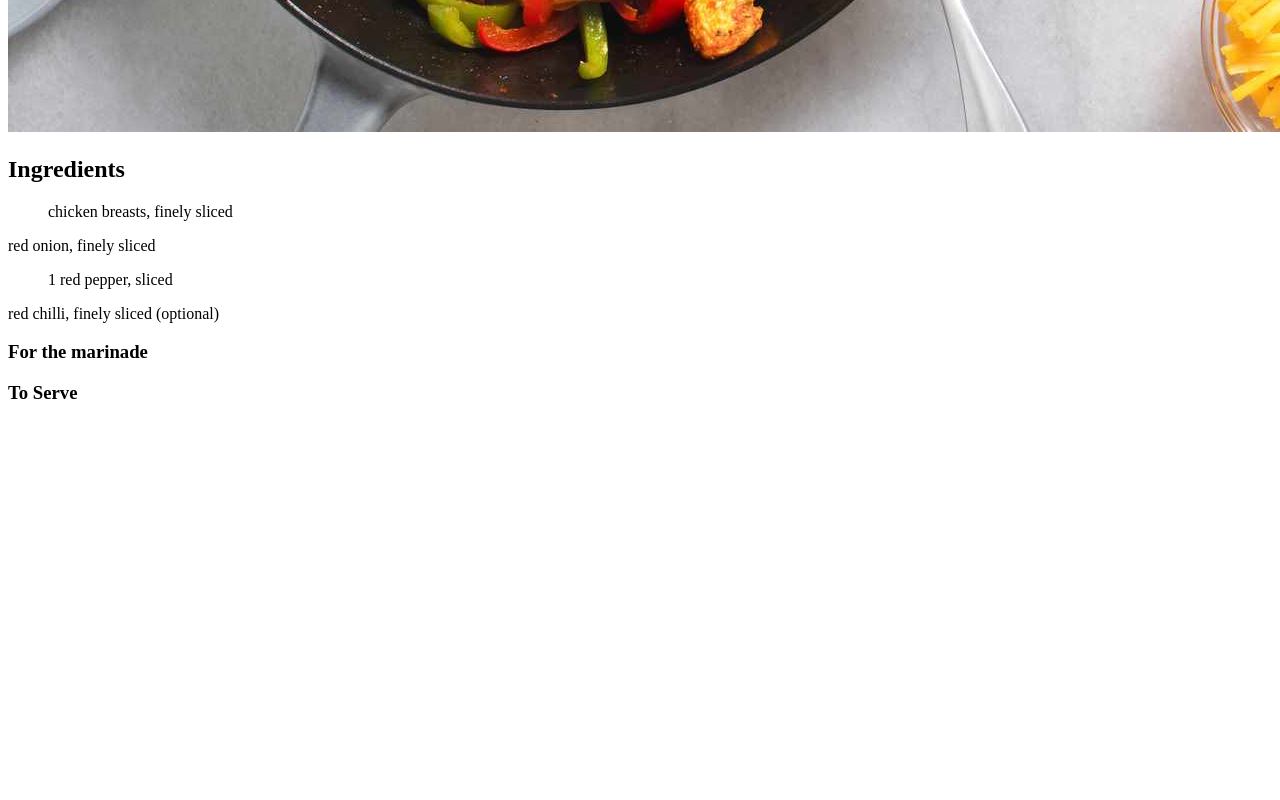
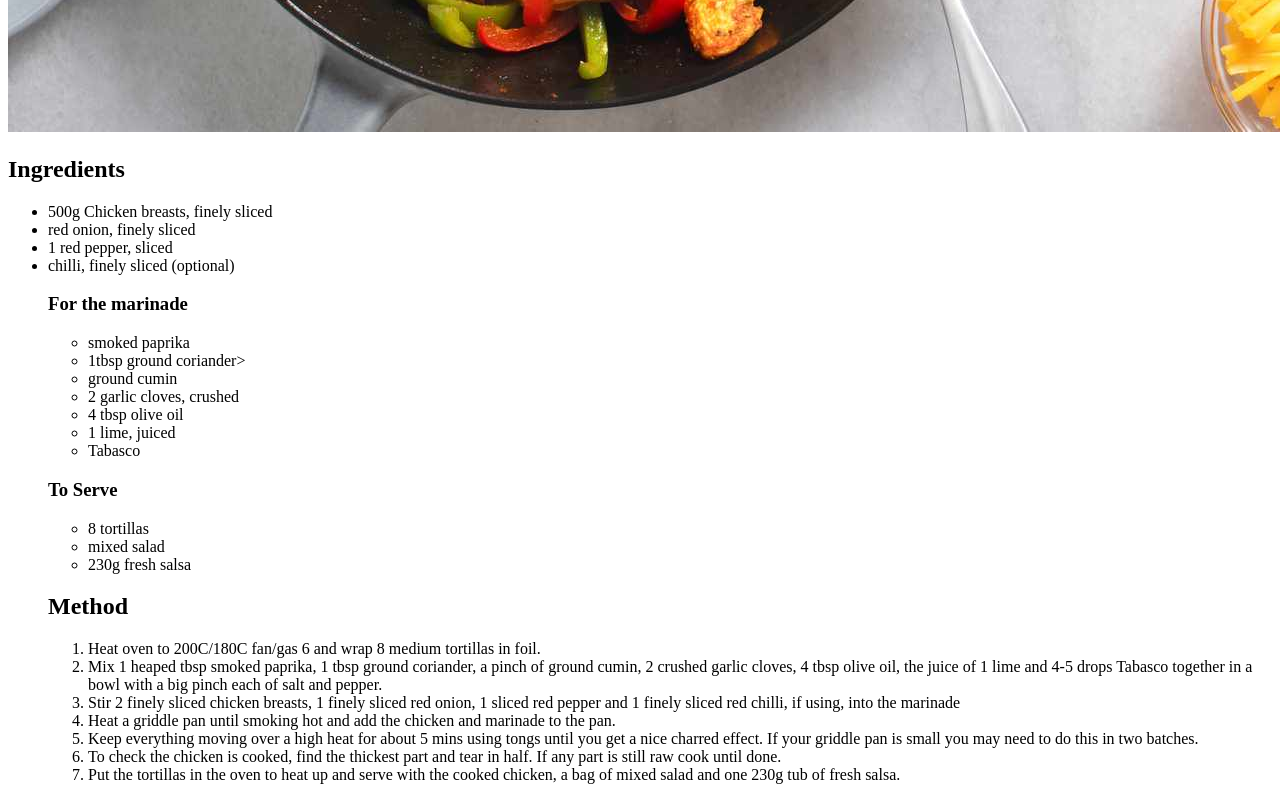
Before and after one commit to ShaeTay97/odin-recipes, a plain HTML site: page recipes/fajita.html in a window 1280 px wide. Shown: the part 948-1748 px from the top of the page. Before the commit the page ends 1371 px from the top, so only its background shows below. Drawn offline with Linux system fonts and the light colour scheme.

Commit message:
Ingredients lists changed to unordered and steps changed to ordered

```diff
--- a/recipes/fajita.html
+++ b/recipes/fajita.html
@@ -6,17 +6,50 @@
 
     <body>
         <h1>How to make Delicious Fajitas!</h1>
-        <img src="./chickenfajitas.jpg">
+            <img src="../images/chickenfajitas.jpg">
 
         <h2>Ingredients</h2>
-        <ul> chicken breasts, finely sliced</ul>
-        <u1>red onion, finely sliced</u1>
-        <ul>1 red pepper, sliced</ul>
-        <u1>red chilli, finely sliced (optional)</u1>
+        <ul>
+            <li>500g Chicken breasts, finely sliced</li>
+            <li>red onion, finely sliced </li>
+            <li>1 red pepper, sliced</li>
+            <li>chilli, finely sliced (optional)</li>
+        </u1>
 
         <h3>For the marinade</h3>
+        <ul>
+            <li>smoked paprika</li>
+            <li>1tbsp ground coriander></li>
+            <li>ground cumin</li>
+            <li>2 garlic cloves, crushed</li>
+            <li>4 tbsp olive oil</li>
+            <li>1 lime, juiced</li>
+            <li>Tabasco</li>
+        </ul>
+        <h3> To Serve </h3>
+        <ul>
 
-        <h3> To Serve </h3>
+            <li>8 tortillas </li>
+            <li>mixed salad </li>
+            <li>230g fresh salsa</li>
 
+        </ul>
 
+        <h2>Method</h2>
+            <ol>
+
+            <li>Heat oven to 200C/180C fan/gas 6 and wrap 8 medium tortillas in foil.</li>
+
+            <li>Mix 1 heaped tbsp smoked paprika, 1 tbsp ground coriander, a pinch of ground cumin, 2 crushed garlic cloves, 4 tbsp olive oil, the juice of 1 lime and 4-5 drops Tabasco together in a bowl with a big pinch each of salt and pepper.</li>
+
+            <li>Stir 2 finely sliced chicken breasts, 1 finely sliced red onion, 1 sliced red pepper and 1 finely sliced red chilli, if using, into the marinade</li>
+
+            <li>Heat a griddle pan until smoking hot and add the chicken and marinade to the pan.</li>
+
+            <li>Keep everything moving over a high heat for about 5 mins using tongs until you get a nice charred effect. If your griddle pan is small you may need to do this in two batches.</li>
+
+            <li>To check the chicken is cooked, find the thickest part and tear in half. If any part is still raw cook until done.</li>
+
+            <li>Put the tortillas in the oven to heat up and serve with the cooked chicken, a bag of mixed salad and one 230g tub of fresh salsa.</li>
+            </ol>
     </body>
```
